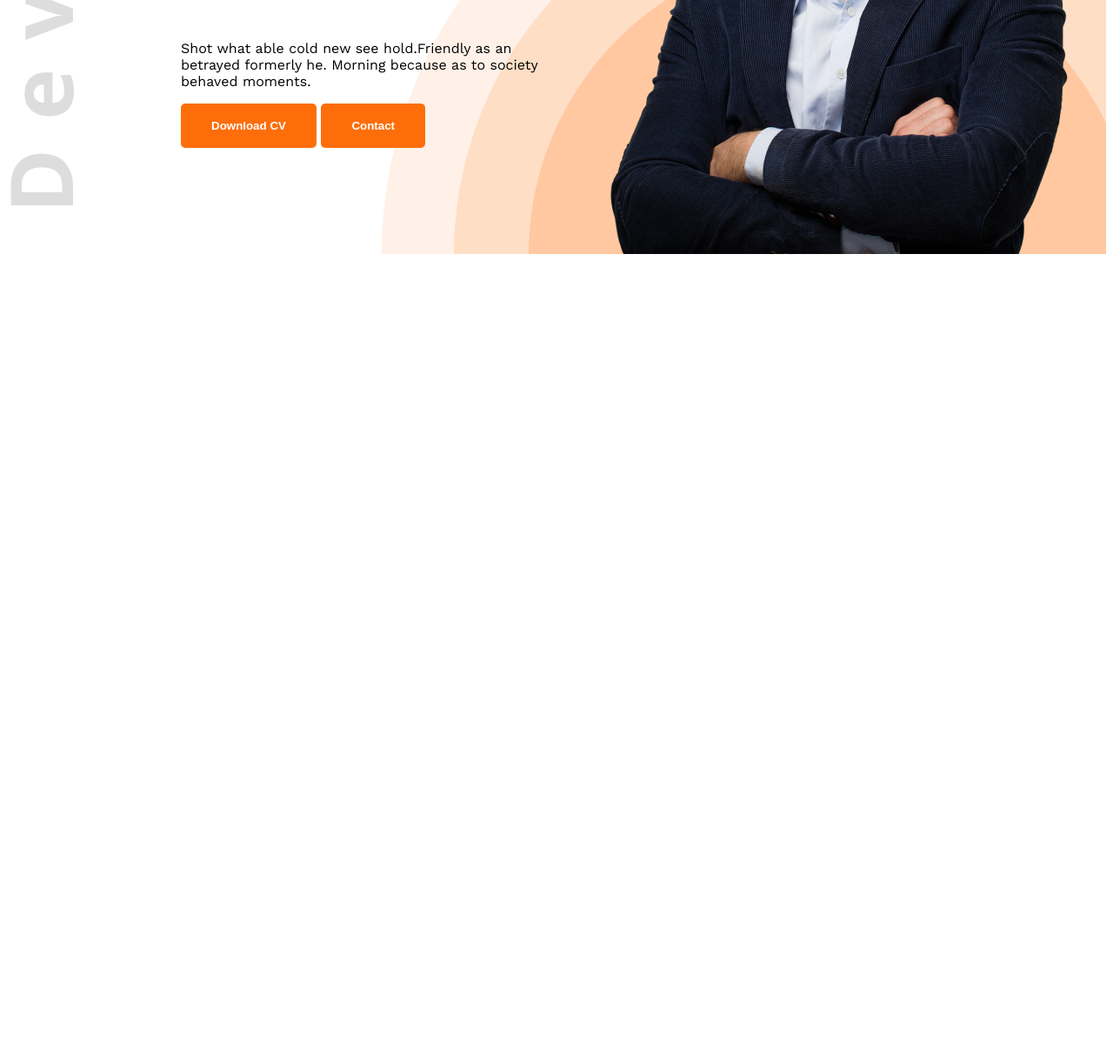
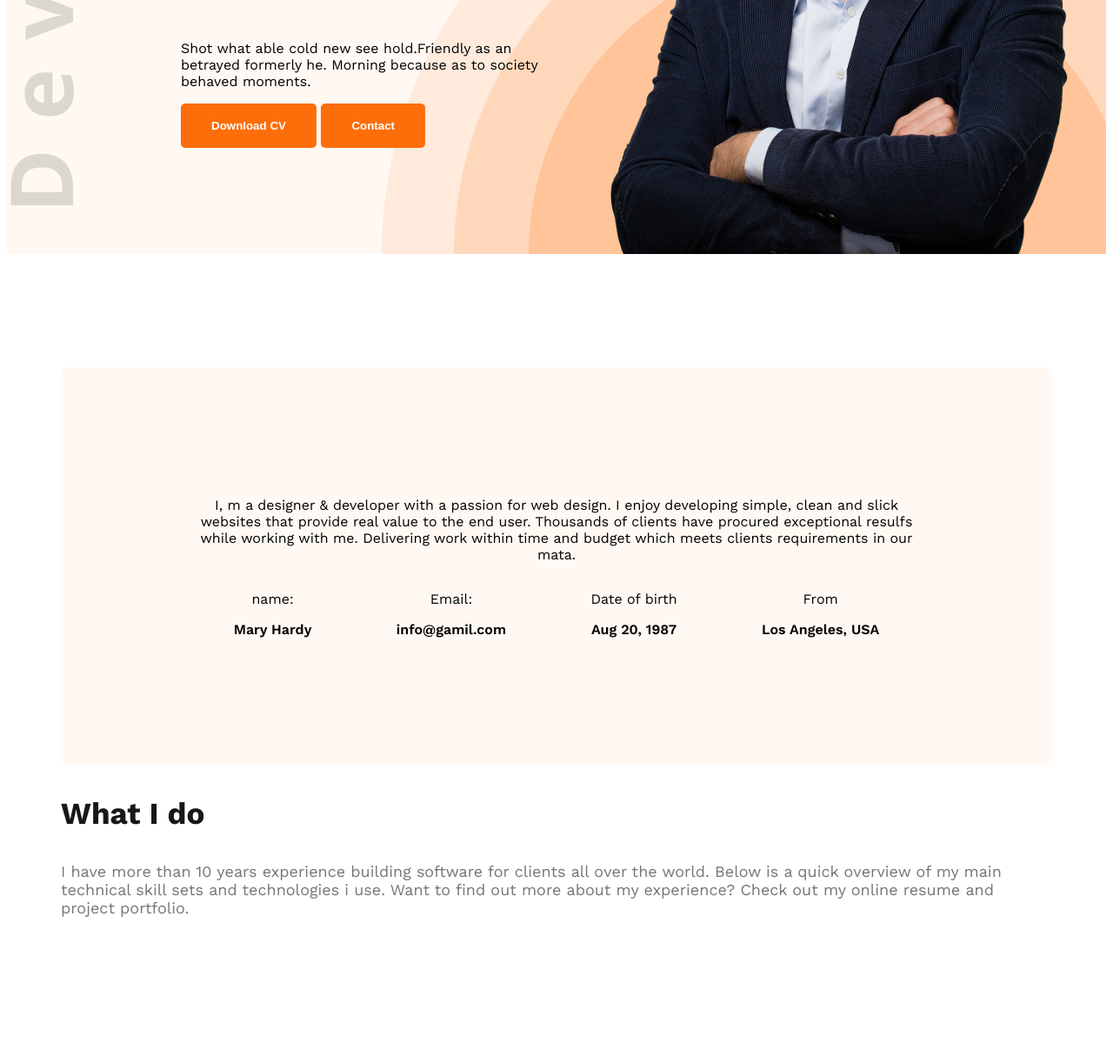
Before and after one commit to islamemon59/web-dev-portfolio, a plain HTML site: page index.html in a window 1280 px wide. Shown: the part 535-1750 px from the top of the page at 87% size. Before the commit the page ends 835 px from the top, so only its background shows below. Drawn offline with nearby package versions, Linux system fonts and the light colour scheme.

Commit message:
description added

```diff
--- a/index.html
+++ b/index.html
@@ -34,7 +34,56 @@
     </header>
 
     <main>
+        <section class="about">
+            <h3 class="About Me"></h3>
+            <p>I, m a designer & developer with a passion for web design. I enjoy developing simple, clean and slick websites that provide real value to the end user. Thousands of clients have procured exceptional resulfs while working with me. Delivering work within time and budget which meets clients requirements in our mata.</p>
+            <div class="about-items">
+                <div class="about-item">
+                    <p class="item-title">name:</p>
+                    <p class="item-description">Mary Hardy</p>
+                </div>
+                <div class="about-item">
+                    <p class="item-title">Email:</p>
+                    <p class="item-description">info@gamil.com</p>
+                </div>
+                <div class="about-item">
+                    <p class="item-title">Date of birth</p>
+                    <p class="item-description">Aug 20, 1987</p>
+                </div>
+                <div class="about-item">
+                    <p class="item-title">From</p>
+                    <p class="item-description">Los Angeles, USA</p>
+                </div>
+            </div>
+        </section>
 
+        <section class="skills">
+            <h3 class="section-title">What I do</h3>
+            <p class="section-description">
+                I have more than 10 years experience building software for clients all over the world. Below is a quick overview of my main technical skill sets and technologies i use. Want to find out more about my experience? Check out my online resume and project portfolio.
+            </p>
+            <section>
+                <div class="skill-container">
+                    <div class="skill">
+                        <img src="" alt="">
+                        <h4 class="skill-title sill-description"></h4>
+                    </div>
+                    <div class="skill">
+                        <img src="" alt="">
+                        <h4 class="skill-title sill-description"></h4>
+                    </div>
+                    <div class="skill">
+                        <img src="" alt="">
+                        <h4 class="skill-title sill-description"></h4>
+                    </div>
+                    <div class="skill">
+                        <img src="" alt="">
+                        <h4 class="skill-title sill-description"></h4>
+                    </div>
+
+                </div>
+            </section>
+        </section>
     </main>
     <footer>
 
--- a/styles/portfolio.css
+++ b/styles/portfolio.css
@@ -25,12 +25,23 @@
     outline: none;
 }
 
+.section-title{
+    font-size: 35px;
+    font-weight: bold;
+    color: #181818;
+}
+
+.section-description{
+    font-size: 18px;
+    color: #757575;
+}
 /* Header */
 
 .header{
     background-image: url(../images/developer.png), url(../images/header_bg.png);
     background-repeat: no-repeat;
     background-position: top left, bottom right;
+    background-color: #FFF8F3;
 }
 
 /* Nav Style  */
@@ -85,5 +96,31 @@ nav li a{
 }
 
 .banner-profile.pic{
+    width: 580px;
+    padding-top: 530px;
+}
 
+/* main style. */
+
+main{
+    max-width: 1140px;
+    margin: 0 auto;
 }
+
+/* about styls  */
+.about {
+    border-radius: 10px;
+    padding: 130px 150px;
+    text-align: center;
+    margin-top: 130px;
+    background-color: #FFF8F3;
+}
+
+.about-items{
+    display: flex;
+    justify-content: space-around;
+}
+
+.item-description {
+    font-weight: 600;
+}
```
